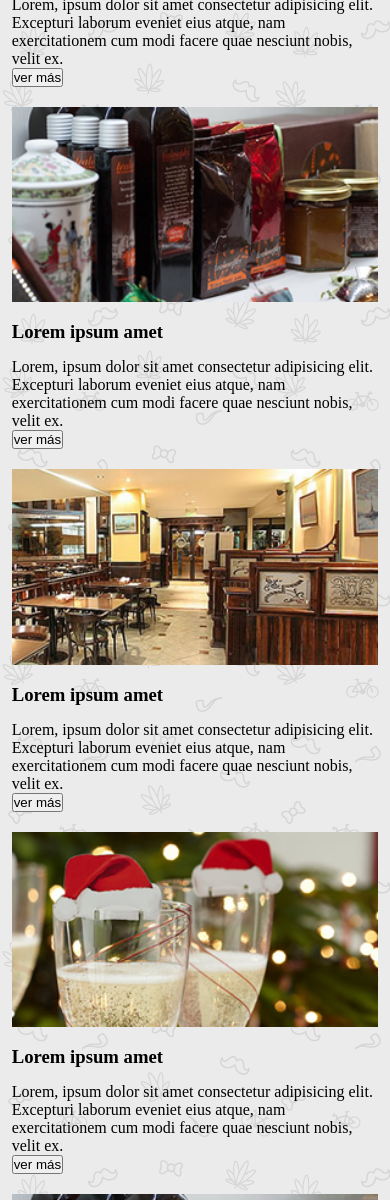
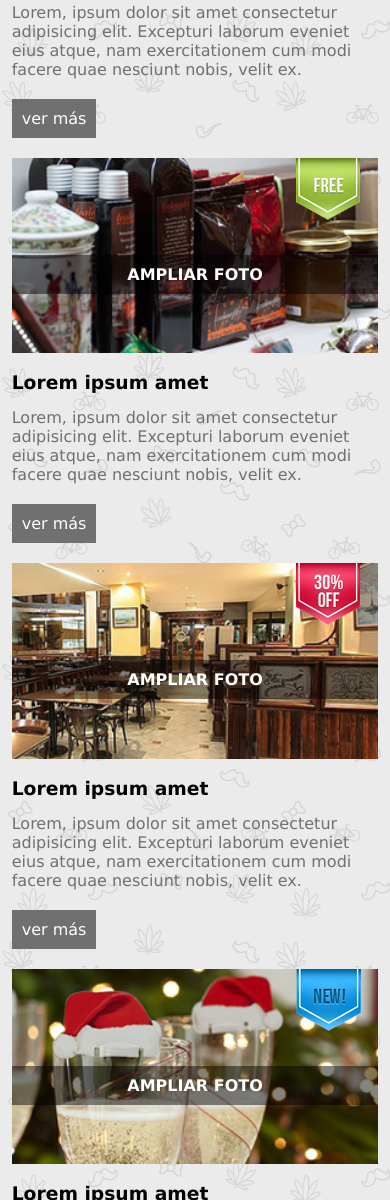
Before and after one commit to Comision17/Kitchening, a website: page views/index.html in a window 390 px wide. Shown: the part 800-2000 px from the top of the page. Drawn offline with Linux system fonts and the light colour scheme.

Commit message:
estilos en version mobile terminados

```diff
--- a/public/css/general.css
+++ b/public/css/general.css
@@ -2,6 +2,7 @@
     box-sizing: border-box;
     margin: 0;
     padding: 0;
+    font-family: Verdana, Geneva, Tahoma, sans-serif;
 }
 
 li{
--- a/public/css/header.css
+++ b/public/css/header.css
@@ -7,6 +7,7 @@
 }
 .home header .logo img{
     border-radius: 50%;
+    border: 1px solid var(--colorGris);
 }
 .home header button{
     width: 50px;
--- a/public/css/main.css
+++ b/public/css/main.css
@@ -1,11 +1,45 @@
+.home main .banner{
+    display: none;
+}
 .home main section article{
     margin: 20px 0;
+    position: relative;
 }
-
-.home main section img{
+.home main section .producto{
     width: 100%;
 }
-
+.home main section .etiqueta{
+    position: absolute;
+    top: 0px;
+    right: 15px;
+}
 .home main section h3{
     margin: 15px 0;
 }
+
+.home main section p{
+    color: var(--colorGris);
+}
+
+.home main section a{
+    display: inline-block;
+    margin: 20px 0 0;
+    background-color: var(--colorGris);
+    /* max-width: 75px; */
+    /* text-align: center; */
+    padding: 10px;
+    color: var(--colorBlanco);
+}
+
+.home main section .ampliar{
+    display: block;
+    text-align: center;
+    /* opacity: 70%; */
+    position: absolute;
+    top: 20%;
+    /* padding: 10px 165px; */
+    width: 100%;
+    background-color: var(--colorTransparente);
+    text-transform: uppercase;
+    font-weight: bold;
+}
--- a/public/css/variables.css
+++ b/public/css/variables.css
@@ -5,4 +5,5 @@
     --colorBlanco: #fff;
     --colorNegro:#000;
     --colorRojo:#b4171e;
+    --colorTransparente:#0000007b;
 }
--- a/views/index.html
+++ b/views/index.html
@@ -28,54 +28,69 @@
         </ul>
     </header>
     <main>
+        <div class="banner">
+            <img src="/images/img-banner.jpg" alt="">
+        </div>
         <section>
             <article>
                 <div class="image">
-                    <img src="/images/img-pdto-1.jpg" alt="">
+                    <img class="producto" src="/images/img-pdto-1.jpg" alt="">
+                    <img class="etiqueta" src="/images/img-nuevo.png" alt="">
+                    <a href="/" class="ampliar">ampliar foto</a>
                 </div>
                 <h3>Lorem ipsum amet</h3>
                 <p>Lorem, ipsum dolor sit amet consectetur adipisicing elit. Excepturi laborum eveniet eius atque, nam exercitationem cum modi facere quae nesciunt nobis, velit ex.</p>
-                <a href="#"><button>ver más</button></a>
+                <a href="#">ver más</a>
             </article>
             <article>
                 <div>
-                    <img src="/images/img-pdto-2.jpg" alt="">
+                    <img class="producto" src="/images/img-pdto-2.jpg" alt="">
+                    <img src="/images/img-gratis.png" alt="" class="etiqueta">
+                    <a href="/" class="ampliar">ampliar foto</a>
                 </div>
                 <h3>Lorem ipsum amet</h3>
                 <p>Lorem, ipsum dolor sit amet consectetur adipisicing elit. Excepturi laborum eveniet eius atque, nam exercitationem cum modi facere quae nesciunt nobis, velit ex.</p>
-                <a href="#"><button>ver más</button></a>
+                <a href="#">ver más</a>
             </article>
             <article>
                 <div>
-                    <img src="/images/img-pdto-3.jpg" alt="">
+                    <img class="producto" src="/images/img-pdto-3.jpg" alt="">
+                    <img src="/images/img-descuento.png" alt="" class="etiqueta">
+                    <a href="/" class="ampliar">ampliar foto</a>
                 </div>
                 <h3>Lorem ipsum amet</h3>
                 <p>Lorem, ipsum dolor sit amet consectetur adipisicing elit. Excepturi laborum eveniet eius atque, nam exercitationem cum modi facere quae nesciunt nobis, velit ex.</p>
-                <a href="#"><button>ver más</button></a>
+                <a href="#">ver más</a>
             </article>
             <article>
                 <div>
-                    <img src="/images/img-pdto-1.jpg" alt="">
+                    <img class="producto" src="/images/img-pdto-1.jpg" alt="">
+                    <img src="/images/img-nuevo.png" alt="" class="etiqueta">
+                    <a href="/" class="ampliar">ampliar foto</a>
                 </div>
                 <h3>Lorem ipsum amet</h3>
                 <p>Lorem, ipsum dolor sit amet consectetur adipisicing elit. Excepturi laborum eveniet eius atque, nam exercitationem cum modi facere quae nesciunt nobis, velit ex.</p>
-                <a href="#"><button>ver más</button></a>
+                <a href="#">ver más</a>
             </article>
             <article>
                 <div>
-                    <img src="/images/img-pdto-2.jpg" alt="">
+                    <img class="producto" src="/images/img-pdto-2.jpg" alt="">
+                    <img src="/images/img-gratis.png" alt="" class="etiqueta">
+                    <a href="/" class="ampliar">ampliar foto</a>
                 </div>
                 <h3>Lorem ipsum amet</h3>
                 <p>Lorem, ipsum dolor sit amet consectetur adipisicing elit. Excepturi laborum eveniet eius atque, nam exercitationem cum modi facere quae nesciunt nobis, velit ex.</p>
-                <a href="#"><button>ver más</button></a>
+                <a href="#">ver más</a>
             </article>
             <article>
                 <div>
-                    <img src="/images/img-pdto-3.jpg" alt="">
+                    <img class="producto" src="/images/img-pdto-3.jpg" alt="">
+                    <img src="/images/img-descuento.png" alt="" class="etiqueta">
+                    <a href="/" class="ampliar">ampliar foto</a>
                 </div>
                 <h3>Lorem ipsum amet</h3>
                 <p>Lorem, ipsum dolor sit amet consectetur adipisicing elit. Excepturi laborum eveniet eius atque, nam exercitationem cum modi facere quae nesciunt nobis, velit ex.</p>
-                <a href="#"><button>ver más</button></a>
+                <a href="#">ver más</a>
             </article>
         </section>
     </main>
```
